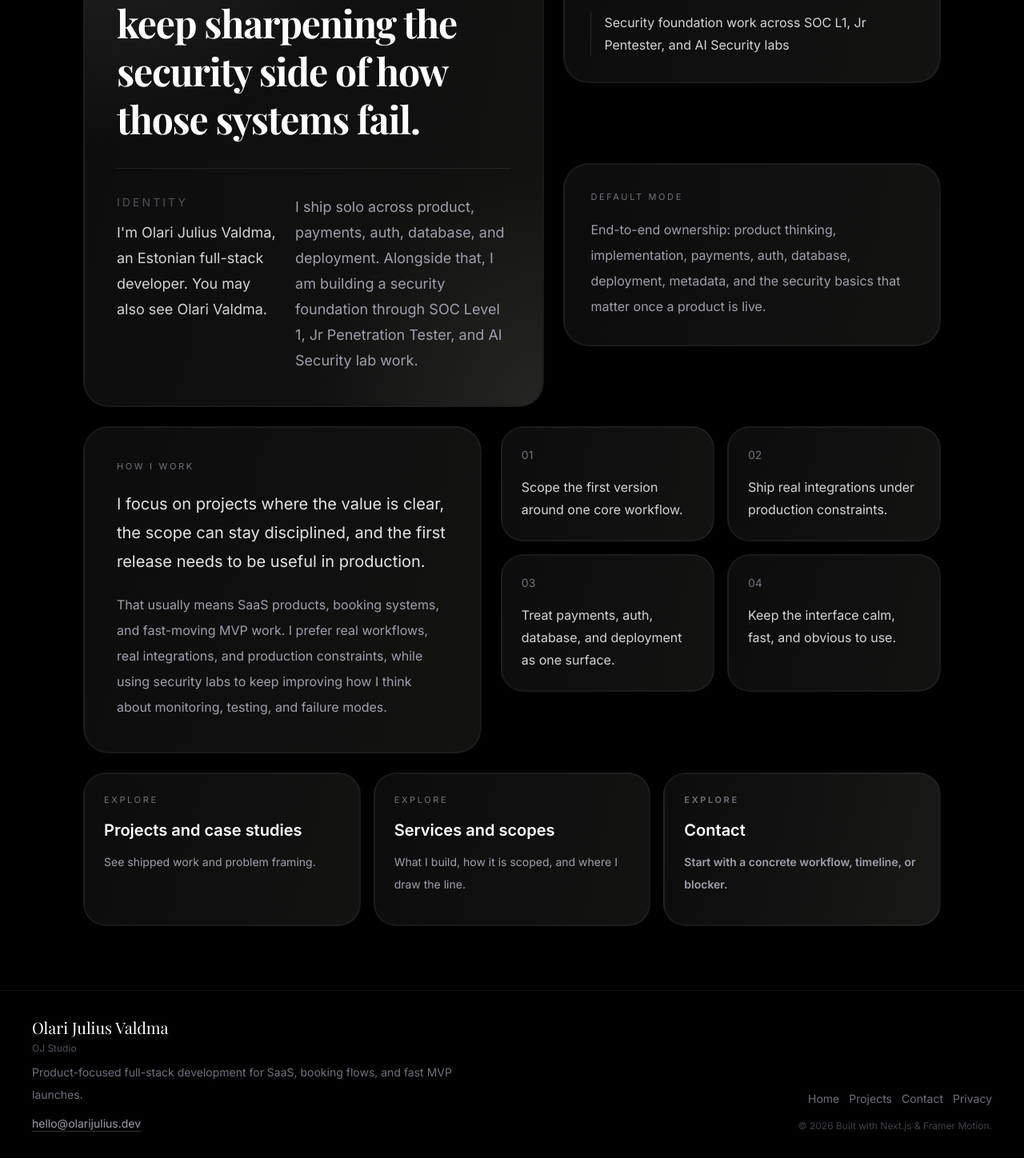
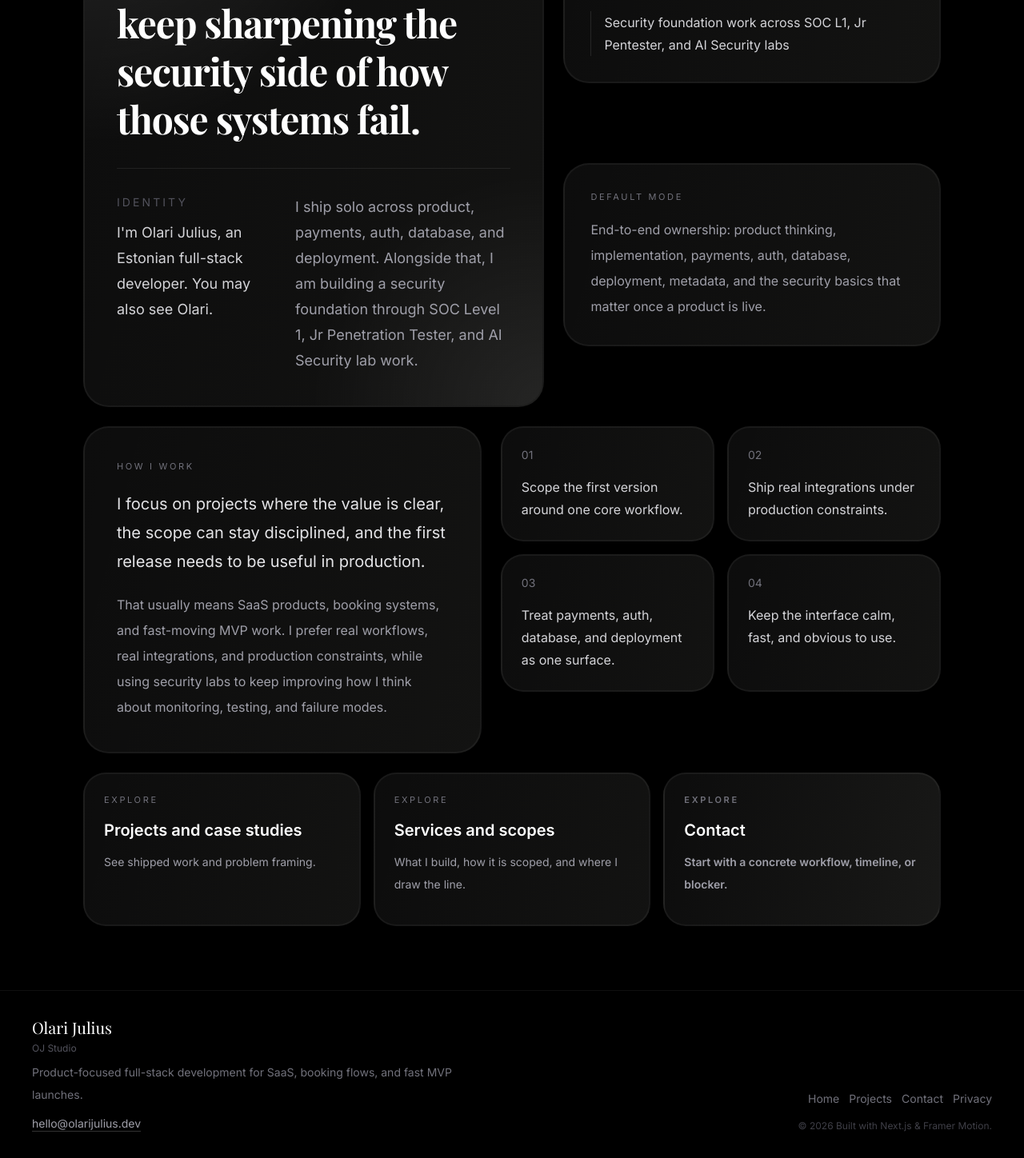
Before and after one commit to olarijulius-wq/olari-portfolio, a Next.js app: page /about in a window 1280 px wide. Shown: the part 716-2164 px from the top of the page at 80% size. Built offline with nearby package versions, Linux system fonts and the light colour scheme; no server answers.

Commit message:
name change

```diff
--- a/app/(site)/about/page.tsx
+++ b/app/(site)/about/page.tsx
@@ -15,7 +15,7 @@ import {
 const aboutMetaTitle = `About ${personName}`;
 const aboutHeading = aboutMetaTitle;
 const aboutDescription =
-  "Background, experience, and working style of Olari Julius Valdma, an Estonian full-stack developer building secure production SaaS and a hands-on security foundation.";
+  "Background, experience, and working style of Olari Julius, an Estonian full-stack developer building secure production SaaS and a hands-on security foundation.";
 
 const principles = [
   "Scope the first version around one core workflow.",
--- a/app/layout.tsx
+++ b/app/layout.tsx
@@ -28,9 +28,8 @@ export const metadata: Metadata = {
   publisher: personName,
   category: "technology",
   keywords: [
-    "Olari Julius Valdma",
-    "Olari Valdma",
     "Olari Julius",
+    "Olari",
     "full-stack developer Estonia",
     "Next.js developer Estonia",
     "portfolio",
--- a/app/lib/site.ts
+++ b/app/lib/site.ts
@@ -27,19 +27,19 @@ const resolveSiteUrl = () => {
 
 export const siteUrl = resolveSiteUrl();
 
-export const personName = "Olari Julius Valdma";
+export const personName = "Olari Julius";
 /** Shorter name variant for natural copy and structured data. */
-export const personAlternateName = "Olari Valdma";
+export const personAlternateName = "Olari";
 /** Primary site / entity label for metadata, OG, manifest, and footer. */
 export const brandName = personName;
 /** Visual wordmark in the nav mark; keeps “OJ Studio” as a studio label without replacing the person entity. */
 export const studioWordmark = "OJ Studio";
-export const manifestShortName = "Olari Valdma";
+export const manifestShortName = "Olari";
 export const personGraphId = `${siteUrl}#person`;
 export const websiteGraphId = `${siteUrl}#website`;
 export const siteTitle = `${personName} | Secure SaaS Developer in Estonia`;
 export const siteDescription =
-  "Olari Julius Valdma is an Estonian full-stack developer building secure production SaaS, booking-focused websites, and a hands-on security foundation across SOC, web testing, and AI security.";
+  "Olari Julius is an Estonian full-stack developer building secure production SaaS, booking-focused websites, and a hands-on security foundation across SOC, web testing, and AI security.";
 
 export const socialLinks = [
   "https://github.com/olarijulius-wq",
--- a/app/page.tsx
+++ b/app/page.tsx
@@ -29,7 +29,7 @@ const jsonLd = {
       "@id": personGraphId,
       name: personName,
       givenName: "Olari",
-      familyName: "Julius",
+      additionalName: "Julius",
       alternateName: personAlternateName,
       url: siteUrl,
       image: `${siteUrl}/icon`,
```
